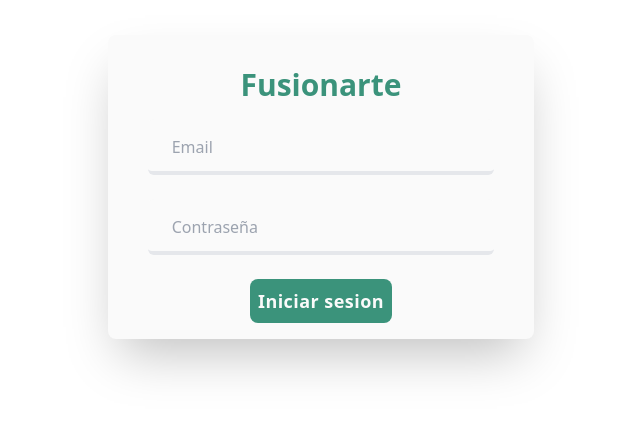
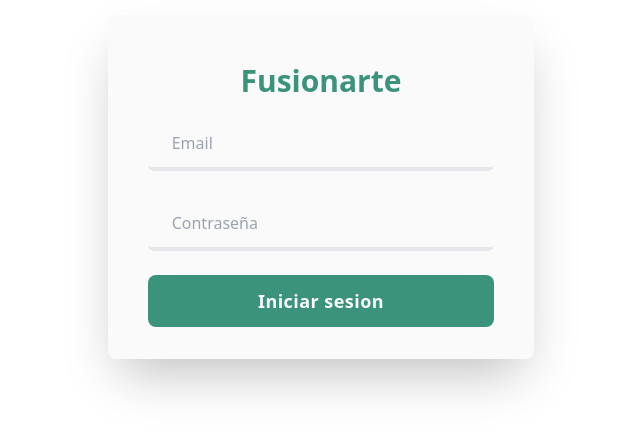
Before and after one commit to tumbichi/fusionarteccc, a Next.js app in the folder front/: page /auth/login in a window 1280 px wide. Shown: the part 213-646 px from the top of the page, without its empty margins (319-959 px from the left). Built offline with nearby package versions, Linux system fonts and the light colour scheme.

Commit message:
container styles edited

```diff
--- a/front/containers/login-layout/index.js
+++ b/front/containers/login-layout/index.js
@@ -7,7 +7,6 @@ import Button from '../../components/Button';
 import InputText from '../../components/InputText';
 /* import { login } from '../../services/auth'; */
 import { requestLogin, setErrorLogin } from '../../store/actions';
-import { FlexContainer as Container, FormContainer, Title } from '../../layouts';
 import { AUTH_ERRORS } from '../../constants';
 
 // eslint-disable-next-line no-unused-vars
@@ -51,6 +50,7 @@ const LoginLayout = ({ goToMisCursos }) => {
     }
   };
 
+  // eslint-disable-next-line consistent-return
   const getMessageError = (messageCode) => {
     const error = AUTH_ERRORS.find(({ code }) => {
       return code === messageCode;
@@ -58,15 +58,14 @@ const LoginLayout = ({ goToMisCursos }) => {
 
     if (error) {
       return error.message;
-    } else {
-      console.log('messageCode', messageCode);
     }
+    // console.log('messageCode', messageCode);
   };
 
   return (
     <div className=" bg-withe flex flex-col justify-center items-center w-screen h-screen">
       <form
-        className=" bg-secondary shadow-2xl rounded-lg py-4 flex flex-col items-center  px-8  w-4/5 lg:w-1/3 lg:px-10"
+        className=" bg-secondary shadow-2xl rounded-lg py-8 flex flex-col items-center  px-8 w-full lg:w-1/3 lg:px-10"
         onSubmit={handleLogin}
       >
         <h1 className=" my-4 text-3xl text-primary font-extrabold">Fusionarte</h1>
@@ -91,7 +90,7 @@ const LoginLayout = ({ goToMisCursos }) => {
           containerStyle="w-full"
         />
         {loginError && <div>{getMessageError(loginError.code)}</div>}
-        <Button text="Iniciar sesion" color="secondary" type="submit" />
+        <Button text="Iniciar sesion" color="secondary" type="submit" width="w-full py-3" />
       </form>
     </div>
   );
--- a/front/containers/register-layout/index.js
+++ b/front/containers/register-layout/index.js
@@ -157,6 +157,7 @@ const RegisterLayout = () => {
             value={nombre.value}
             onChange={handleInputTextChange}
             errorText={nombre.error}
+            containerStyle="mx-4"
           />
           <InputText
             name="apellido"
@@ -164,6 +165,7 @@ const RegisterLayout = () => {
             value={apellido.value}
             onChange={handleInputTextChange}
             errorText={apellido.error}
+            containerStyle="mx-4"
           />
         </FlexRow>
         {console.log('ERROR EMAIL', email.error)}
@@ -174,6 +176,7 @@ const RegisterLayout = () => {
           value={email.value}
           onChange={handleInputTextChange}
           errorText={email.error}
+          containerStyle="mx-4"
         />
         <FlexRow>
           <InputText
@@ -183,6 +186,7 @@ const RegisterLayout = () => {
             value={password.value}
             onChange={handleInputTextChange}
             errorText={password.error}
+            containerStyle="mx-4"
           />
           <InputText
             type="password"
@@ -191,6 +195,7 @@ const RegisterLayout = () => {
             value={password2.value}
             onChange={handleInputTextChange}
             errorText={password2.error}
+            containerStyle="mx-4"
           />
         </FlexRow>
         <InputText
@@ -200,6 +205,7 @@ const RegisterLayout = () => {
           value={fechaNacimiento.value}
           onChange={handleInputTextChange}
           errorText={fechaNacimiento.error}
+          containerStyle="mx-4"
         />
         <Button text="Registrate" color="secondary" onClick={handleRegister} />
       </FormContainer>
```
